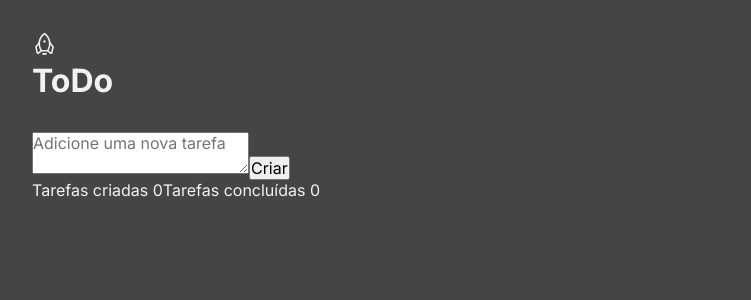
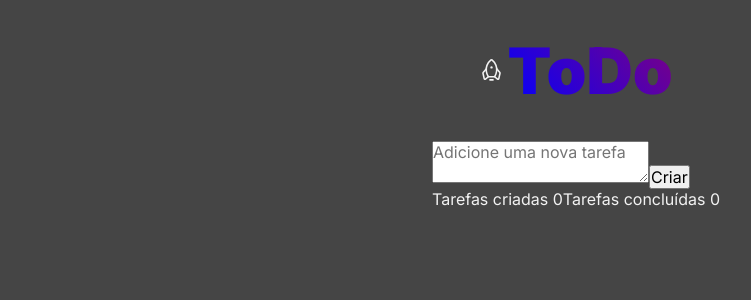
Before and after one commit to caiolemedev/Rocketseat_Desafios_ToDoList, a React (Vite) app in the folder ToDoList/: page / in a window 1280 px wide. Shown: the top 300 px of the page, without its empty margins (64-815 px from the left). Built offline with nearby package versions, Linux system fonts and the light colour scheme.

Commit message:
Upload adding css
Upload adding css

```diff
--- a/ToDoList/src/App.module.css
+++ b/ToDoList/src/App.module.css
@@ -5,7 +5,7 @@
 
   display: flex;
   gap: 2rem;
-  align-items: flex-start;
+  align-items: center;
   flex-direction: column;
 }
 
--- a/ToDoList/src/components/Header.module.css
+++ b/ToDoList/src/components/Header.module.css
@@ -0,0 +1,13 @@
+.header {
+  display: flex;
+  align-items: center;
+  gap: 0.2rem;
+}
+
+.title {
+  font-size: 4em;
+  font-weight: 900;
+  background: -webkit-linear-gradient(40deg, blue, purple);
+  -webkit-background-clip: text;
+  -webkit-text-fill-color: transparent;
+}
--- a/ToDoList/src/components/Header.tsx
+++ b/ToDoList/src/components/Header.tsx
@@ -3,9 +3,9 @@ import { Rocket } from 'phosphor-react'
 
 export function Header () {
   return(
-    <div>
+    <div className={styles.header}>
       <Rocket size={25} />
-      <h1>ToDo</h1>
+      <h1 className={styles.title}>ToDo</h1>
     </div>
   )
 }
```
